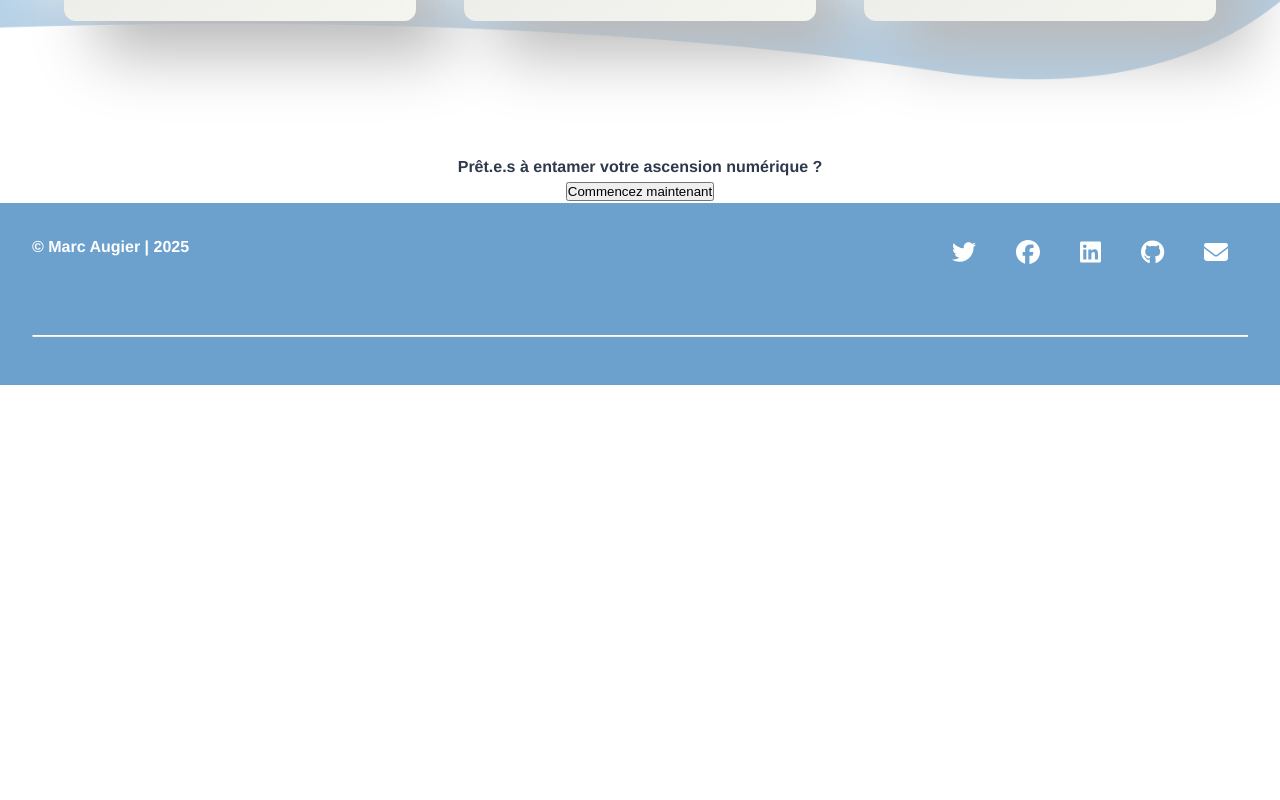
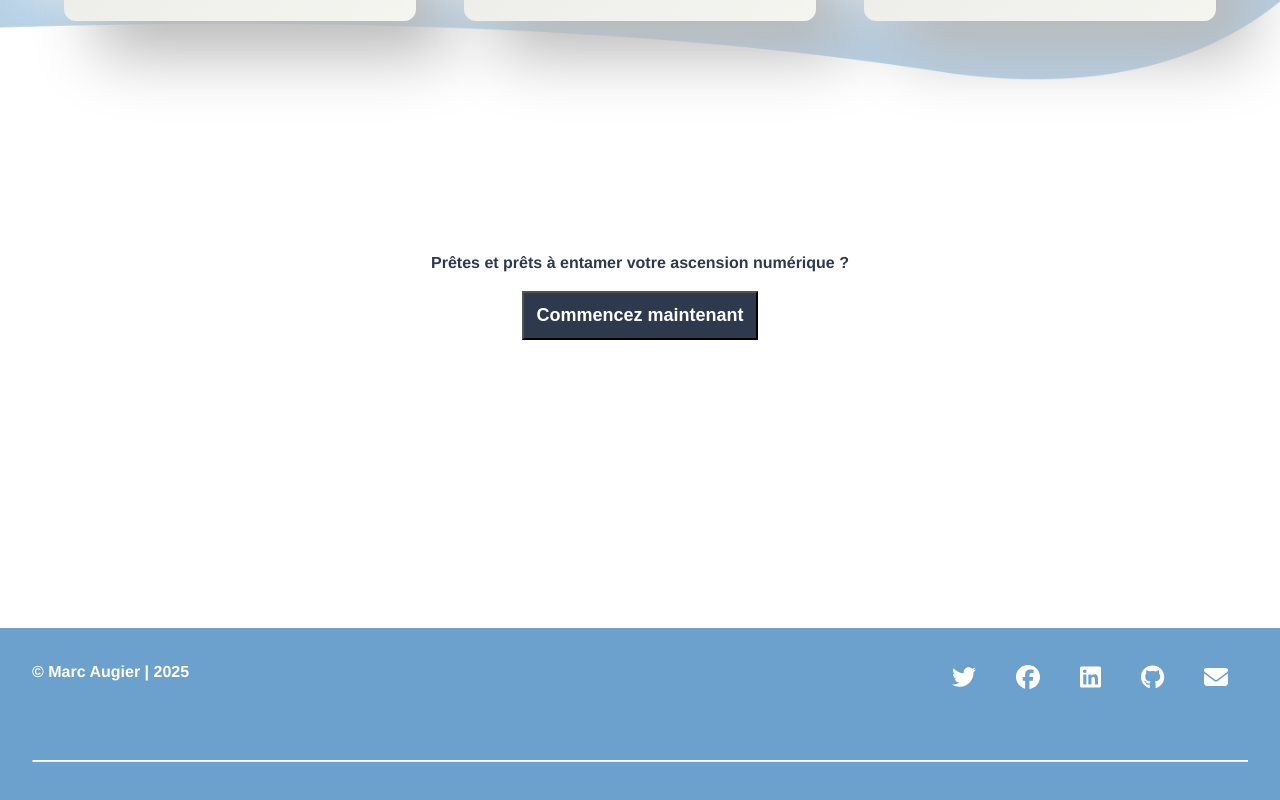
Before and after one commit to marcyves/marcyves.github.io, a React (Vite) app: page / in a window 1280 px wide. Shown: the part 2816-3616 px from the top of the page. Before the commit the page ends 3201 px from the top, so only its background shows below. Built offline with nearby package versions, Linux system fonts and the light colour scheme; a web font is replaced by a local one.

Commit message:
composant call to action

```diff
--- /dev/null
+++ b/src/components/CallToAction/index.css
@@ -0,0 +1,13 @@
+
+.call-to-action{
+    margin: 6rem auto;
+  }
+  .call-to-action button{
+    padding: 12px;
+    background-color: var(--text-color);
+    margin: 1rem;
+    margin-bottom: 12rem;
+    color: white;
+    font-weight: 600;
+    font-size: large;
+  }
--- /dev/null
+++ b/src/components/CallToAction/index.jsx
@@ -0,0 +1,23 @@
+import PropTypes from "prop-types";
+
+import "./index.css";
+
+function CallToAction({ title, label }) {
+
+  return (
+<article className="call-to-action">
+        <p>
+          <strong>{title}</strong>
+          <br />
+          <button>{label}</button>
+        </p>
+      </article>);
+
+    }
+
+    CallToAction.propTypes = {
+      title: PropTypes.string.isRequired,
+      label: PropTypes.string.isRequired,
+    }
+
+export default CallToAction;
--- a/src/pages/Home/index.jsx
+++ b/src/pages/Home/index.jsx
@@ -2,6 +2,7 @@ import Hero from "../../components/Hero";
 import HomeText from "../../components/HomeText";
 import HomeDeuxCol from "../../components/HomeDeuxCol";
 import HomeTroisCol from "../../components/HomeTroisCol";
+import CallToAction from "../../components/CallToAction";
 
 function Home() {
   const root_id = document.getElementById('root');
@@ -24,13 +25,10 @@ function Home() {
           vos projets professionnels et personnels."
     />
       <HomeTroisCol />
-      <article className="call-to-action">
-        <p>
-          <strong>Prêt.e.s à entamer votre ascension numérique ?</strong>
-          <br />
-          <button>Commencez maintenant</button>
-        </p>
-      </article>
+      <CallToAction
+      title="Prêtes et prêts à entamer votre ascension numérique ?"
+      label="Commencez maintenant"
+      />
     </div>
   );
 }
```
